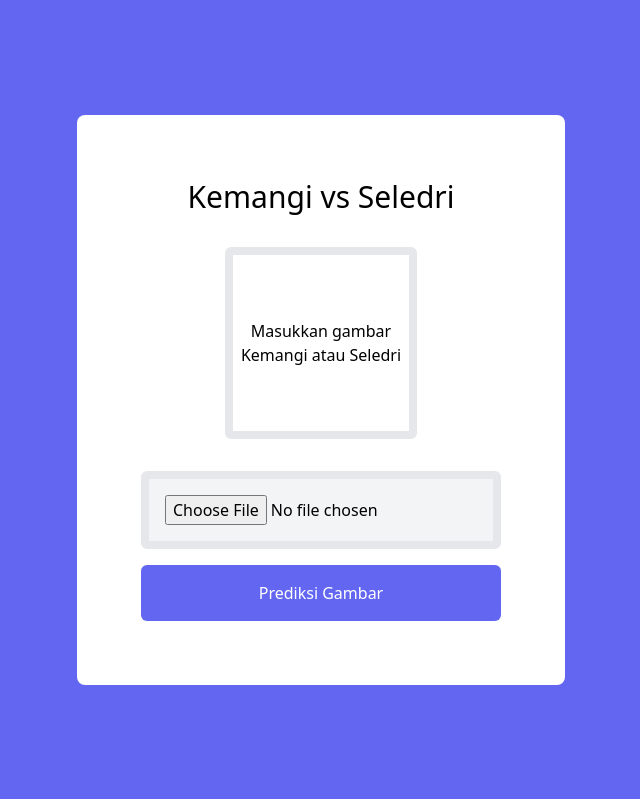
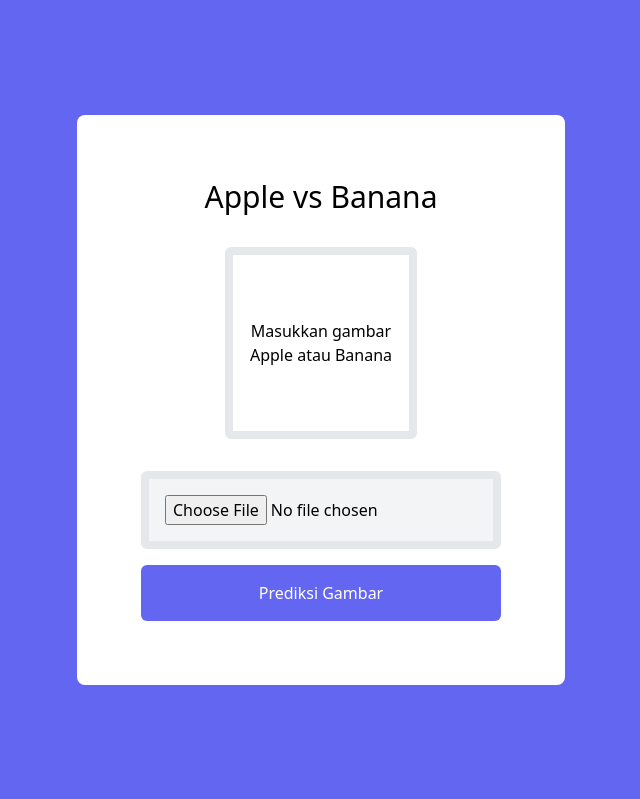
Before and after one commit to BimaShyii/TubesAI, a Flask app: page / in a window 1280 px wide. Shown: the top 799 px of the page, without its empty margins (319-959 px from the left). Run offline with Flask 2, Linux system fonts and the light colour scheme.

Commit message:
Second Commit

```diff
--- a/app.py
+++ b/app.py
@@ -6,9 +6,9 @@ import cv2
 
 app = Flask(__name__)
 app.config['UPLOAD_FOLDER'] = './static/uploads/'
-model = load_model('seledri_kemangi_class_model.h5')
+model = load_model('banana_apple_class_model.h5')
 
-class_dict = {0: 'KEMANGI (Kemangi)', 1: 'SELEDRI (Seledri)'}
+class_dict = {0: 'Buah Apple (Apple)', 1: 'Buah Banana (Banana)'}
 
 def predict_label(img_path):
     query = cv2.imread(img_path)
--- a/templates/index.html
+++ b/templates/index.html
@@ -8,7 +8,7 @@
             href="https://unpkg.com/tailwindcss@^2/dist/tailwind.min.css"
             rel="stylesheet"
         />
-        <title>Kemangi vs Seledri App</title>
+        <title>Apple vs Banana App</title>
     </head>
     <body>
         <section
@@ -31,7 +31,7 @@
                     rounded-lg
                 "
             >
-                <h1 class="text-3xl text-bold">Kemangi vs Seledri</h1>
+                <h1 class="text-3xl text-bold">Apple vs Banana </h1>
 
                 {% if uploaded_image %}
                 <img
@@ -52,7 +52,7 @@
                     "
                 >
                     <p class="text-center">
-                        Masukkan gambar Kemangi atau Seledri
+                        Masukkan gambar Apple atau Banana
                     </p>
                 </div>
                 {% endif %} {% if prediction %}
```
Also changed, not shown: 1 other file.
